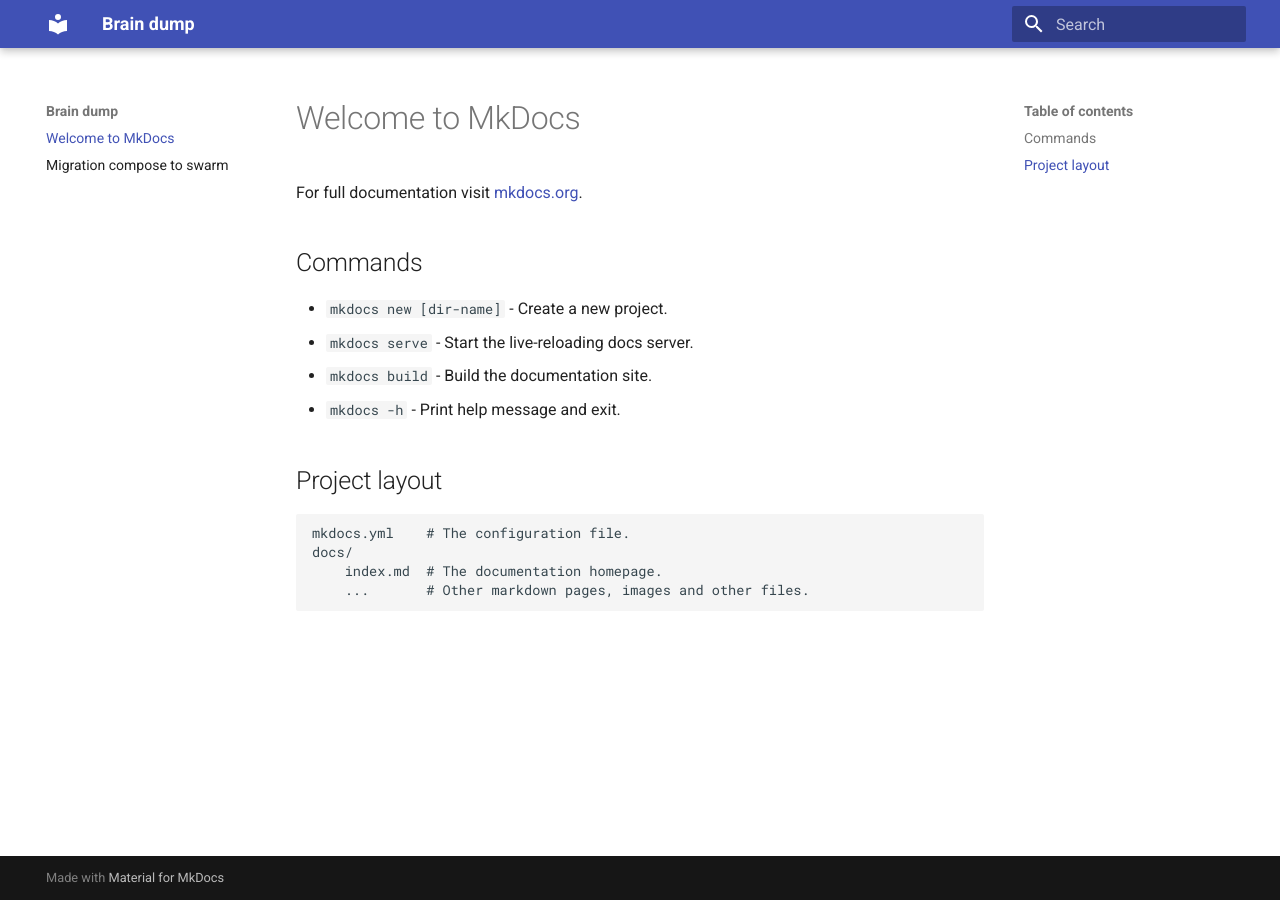
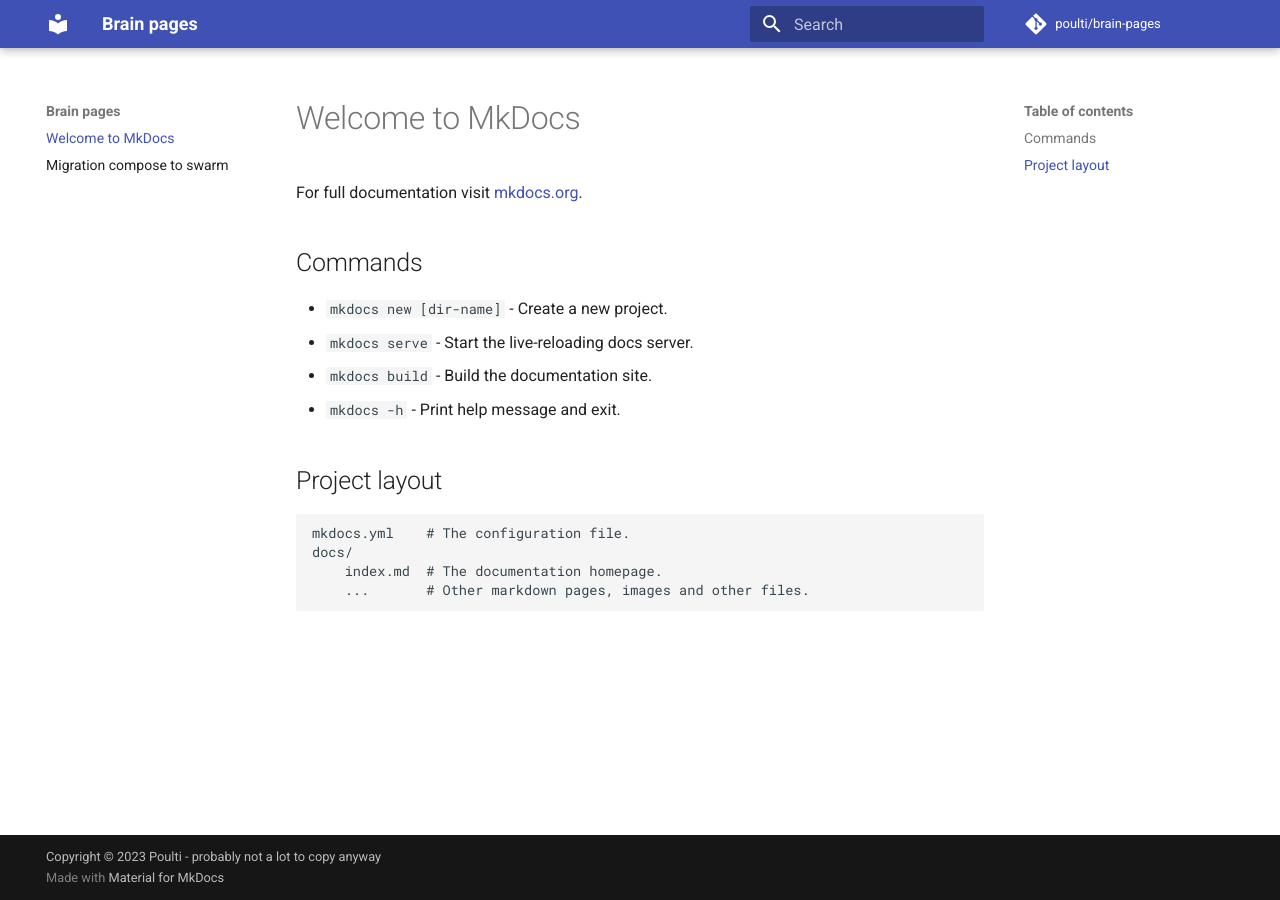
Before and after one commit to poulti/brain-pages, an MkDocs documentation site: the page built from docs/index.md, in a window 1280 px wide. Built offline with MkDocs 1.6.1 and Material for MkDocs 9.7.7, drawn with Linux system fonts in a browser that asks for light colours; comment, search, counter and statistics services are not loaded.

Commit message:
metadata in config

```diff
--- a/mkdocs.yml
+++ b/mkdocs.yml
@@ -1,4 +1,17 @@
-site_name: Brain dump
+# Project information
+site_name: Brain pages
+site_url: https://poulti.github.io/brain-pages/
+site_author: Poulti
+site_description: >-
+  Auto published notes from Poulti's second brain
+# Repository
+repo_name: poulti/brain-pages
+repo_url: https://github.com/poulti/brain-pages/
+
+# Copyright
+copyright: Copyright &copy; 2023 Poulti - probably not a lot to copy anyway
+
+# Configuration
 theme:
   name: material
 plugins:
```
